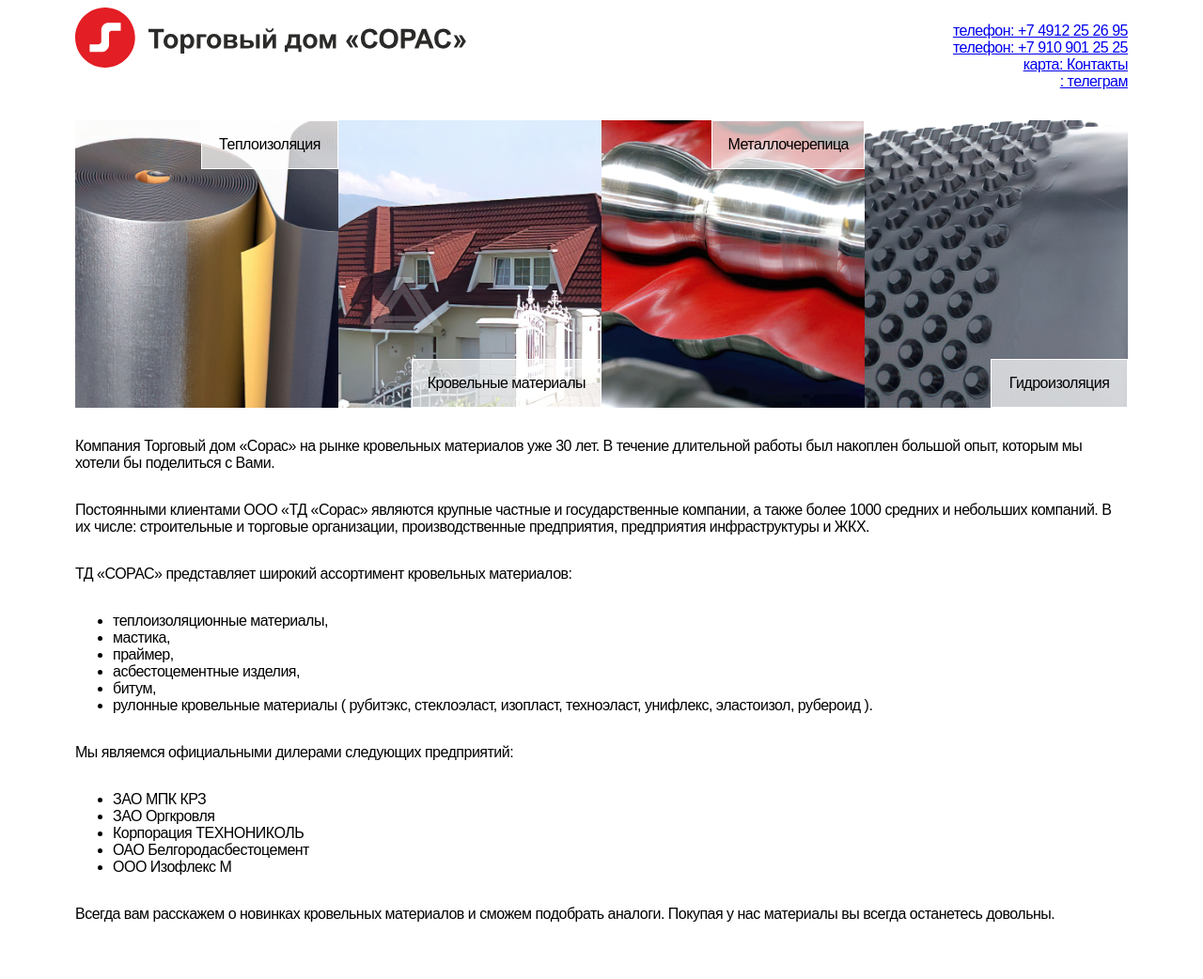
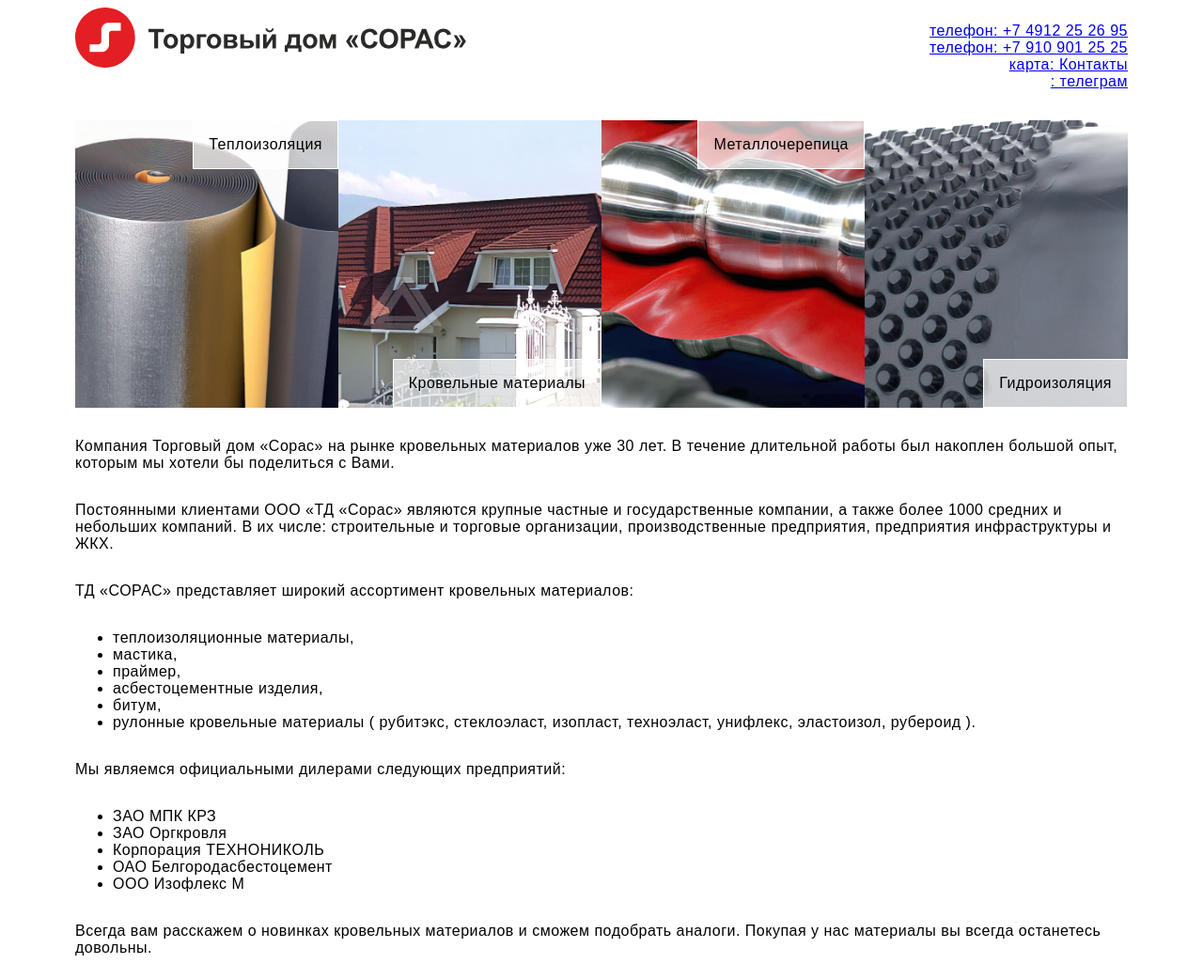
Before and after one commit to tdsoras/vizitka, a Jekyll site: the page built from index.md, in a window 1280 px wide. Shown: the whole page at 94% size. Built offline with Jekyll 4.4.1, drawn with Linux system fonts in a browser that asks for light colours; before the commit the page ends 1006 px from its top, so only the background shows below that.

Commit message:
fixed font

```diff
--- a/_sass/20_app.scss
+++ b/_sass/20_app.scss
@@ -1,7 +1,7 @@
 body{
 	font-family:Arial, Helvetica, sans-serif;
   font-size: 16px;
-	letter-spacing:-0.5px;
+	letter-spacing:+0.5px;
 }
 [wrapper]{
   max-width: 70rem;
```
